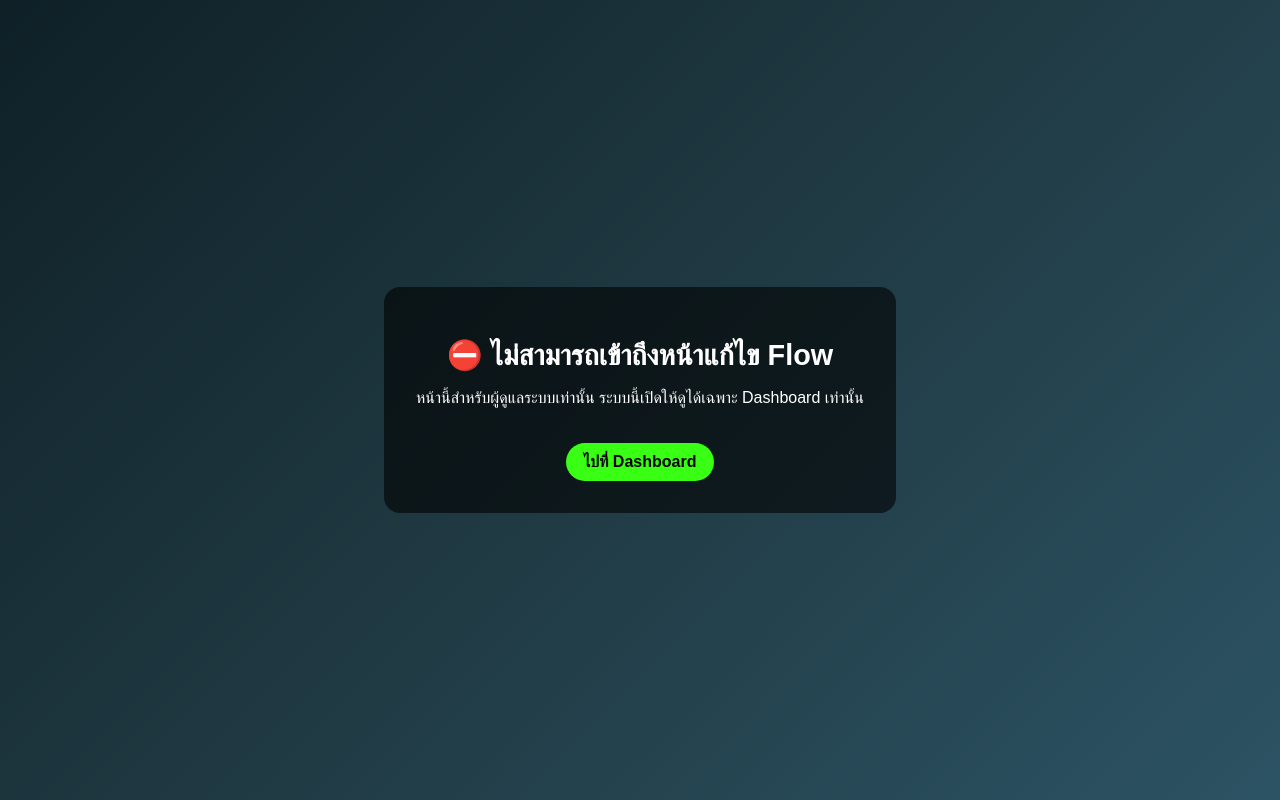
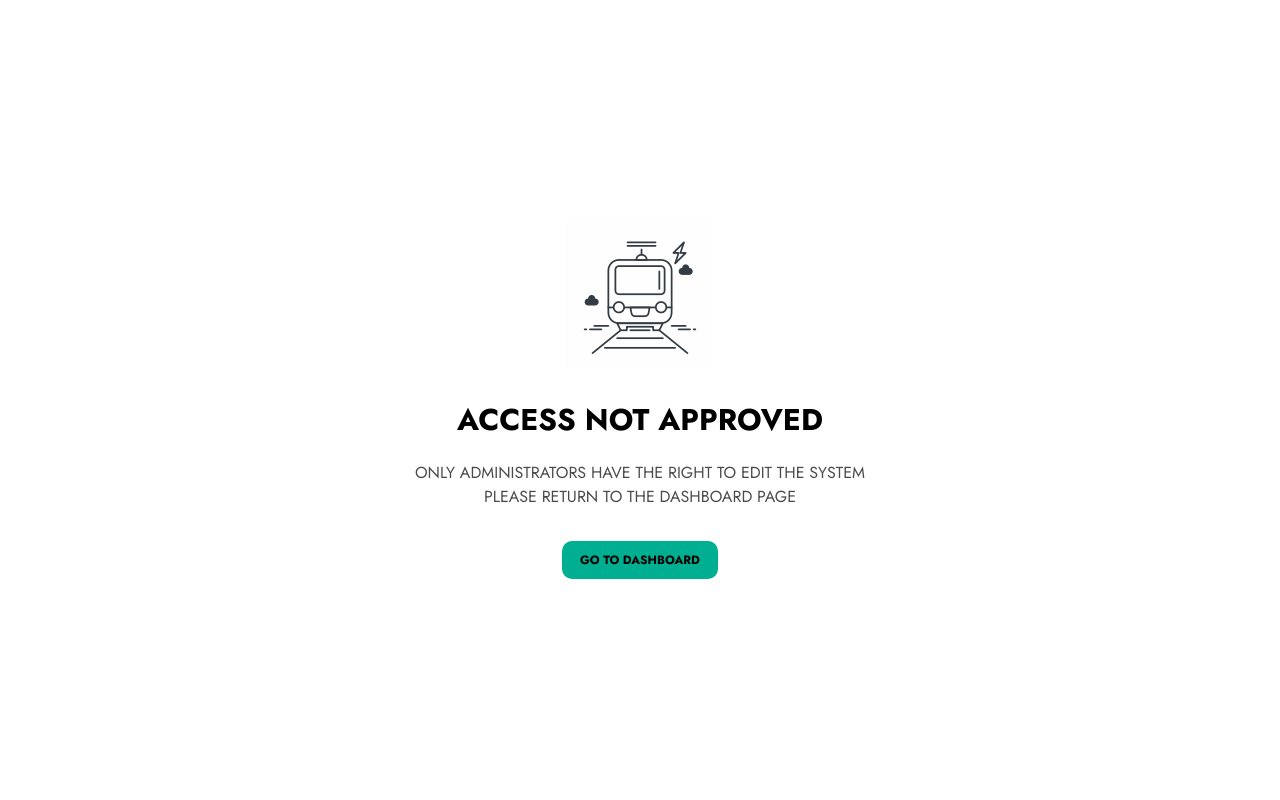
Before and after one commit to Sonnoah/NodeRed-Dashboard, a website: page public/index.html in a window 1280 px wide. Drawn offline with Linux system fonts and the light colour scheme; a web font is replaced by a local one.

Commit message:
/ui-commit

```diff
--- a/public/index.html
+++ b/public/index.html
@@ -2,14 +2,15 @@
 <html lang="th">
 <head>
   <meta charset="utf-8">
-  <title>Access Denied</title>
+  <title>Dashboard</title>
   <link rel="stylesheet" href="style.css">
 </head>
 <body>
   <div class="card">
-    <h1>⛔ ไม่สามารถเข้าถึงหน้าแก้ไข Flow</h1>
-    <p>หน้านี้สำหรับผู้ดูแลระบบเท่านั้น ระบบนี้เปิดให้ดูได้เฉพาะ Dashboard เท่านั้น</p>
-    <a href="/ui" class="btn">ไปที่ Dashboard</a>
+    <img class="img" src="img/Train.gif" width="150" height="150">
+    <h1>Access not approved</h1>
+    <p>Only administrators have the right to edit the system <br/> Please return to the Dashboard page</p>
+    <a href="/ui" class="btn">Go to Dashboard</a>
   </div>
 </body>
 </html>
--- a/public/style.css
+++ b/public/style.css
@@ -1,39 +1,58 @@
+@import url('https://fonts.googleapis.com/css2?family=Jost:ital,wght@0,100..900;1,100..900&family=Lato:ital,wght@0,100;0,300;0,400;0,700;0,900;1,100;1,300;1,400;1,700;1,900&family=Mozilla+Headline:wght@200..700&family=Noto+Sans+Thai+Looped:wght@100..900&family=Roboto:ital,wght@0,100..900;1,100..900&display=swap');
+
+
+
 body {
+  font-family: 'Jost', sans-serif;
   margin: 0;
   min-height: 100vh;
   display: grid;
   place-items: center;
-  font-family: 'Kanit', sans-serif;
-  background: linear-gradient(135deg, #0f2027, #203a43, #2c5364);
-  color: #fff;
+  text-align: center;
+  background:#ffffff;
 }
 
 .card {
-  background: rgba(0,0,0,0.6);
-  padding: 32px;
-  border-radius: 16px;
+  background: transparent;
+  padding: 50px;
+  margin: 20px;
   text-align: center;
   max-width: 600px;
 }
 
+/* .img:hover {
+  transform: scale(1.2);
+} */
+
+
 h1 {
+  text-transform: uppercase;
+  font-size: 30px;
+}
+
+p {
+  text-transform: uppercase;
   margin-bottom: 12px;
-  font-size: 1.8rem;
+  font-size: 16px;
+  opacity: 0.7;
+  line-height: 1.5;
 }
 
 .btn {
   display: inline-block;
+  text-transform: uppercase;
   margin-top: 20px;
   padding: 10px 18px;
-  border-radius: 999px;
-  background: #39ff14;
+  border-radius: 10px;
+  background: #00af92;
   color: #000;
   text-decoration: none;
+  font-size: 12px;
   font-weight: bold;
   transition: transform 0.2s ease, background 0.2s ease;
 }
 
 .btn:hover {
-  transform: translateY(-2px);
-  background: #2ecc71;
+  transform: scale(1.1);
+  background: #0ecfaf;
 }
```
Also changed, not shown: public/img/Train.gif (added).
